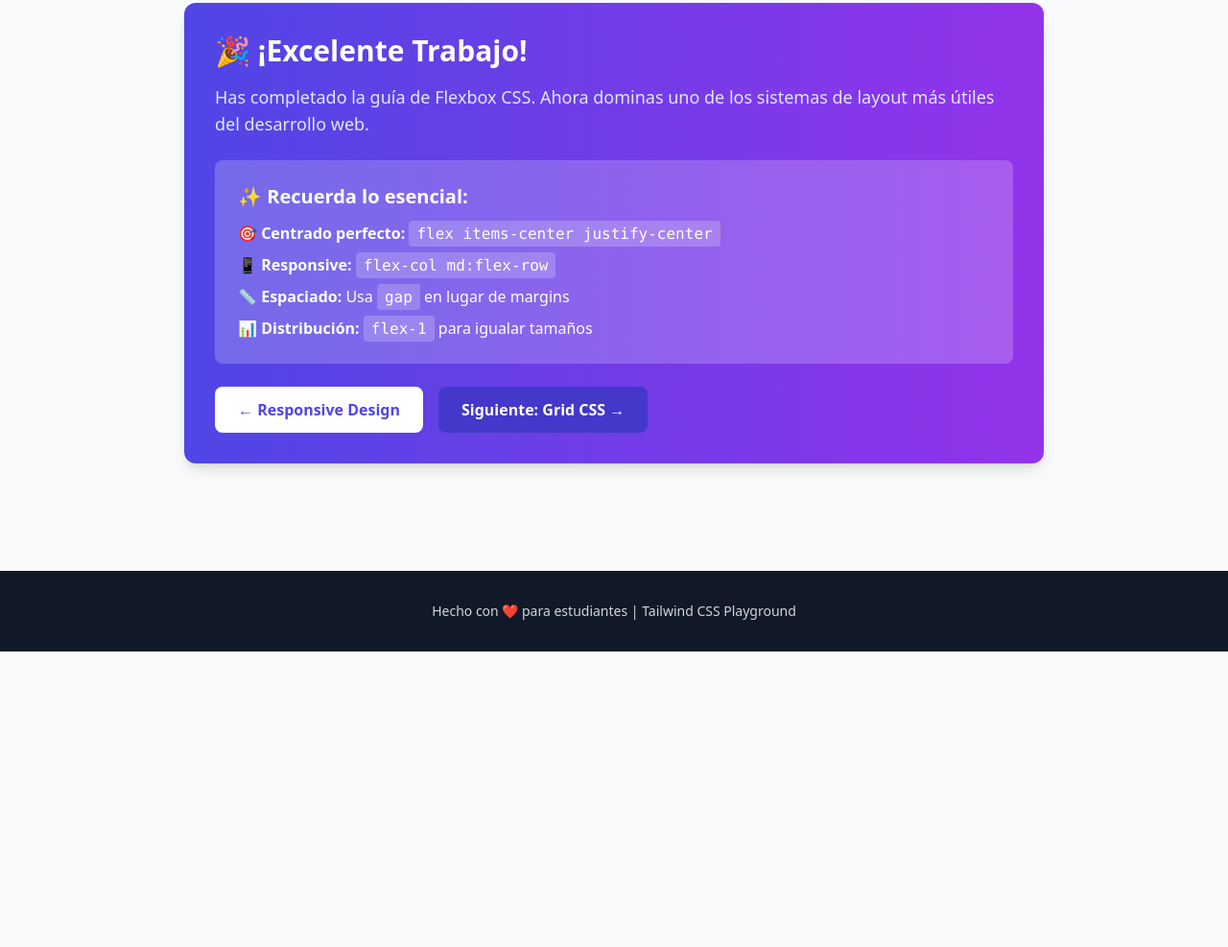
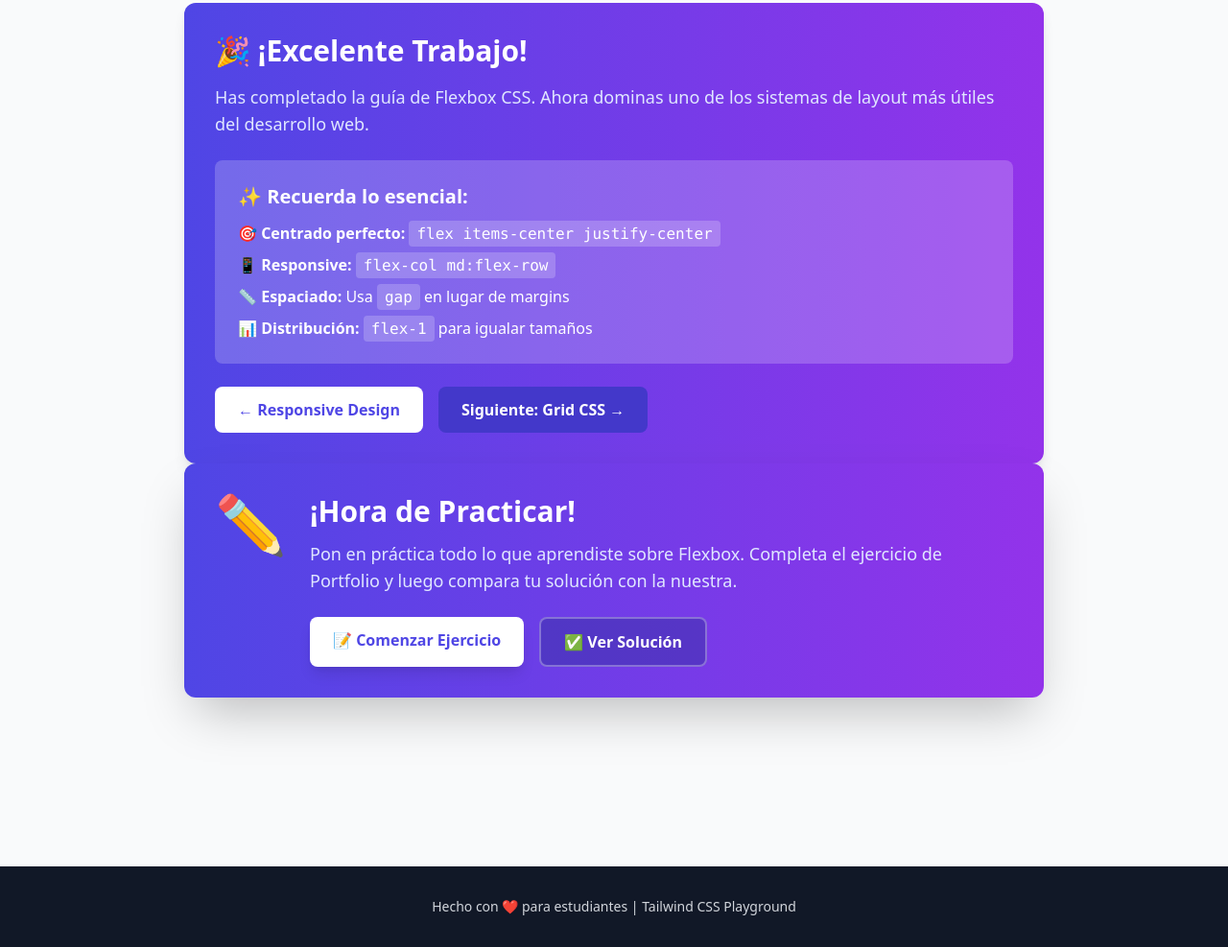
Before and after one commit to sil7en/playground-tailwindcss-agents, a website: page flex.html in a window 1280 px wide. Shown: the part 9851-10838 px from the top of the page at 96% size. Before the commit the page ends 10530 px from the top, so only its background shows below. Drawn offline with nearby package versions, Linux system fonts and the light colour scheme; files that its build step writes are made by us from their sources.

Commit message:
Add practice exercise call-to-action section to Flexbox guide

```diff
--- a/flex.html
+++ b/flex.html
@@ -678,6 +678,30 @@
             </div>
         </section>
 
+        <!-- Practice Exercise CTA -->
+        <section class="max-w-4xl mx-auto mb-16">
+            <div class="bg-gradient-to-r from-indigo-600 to-purple-600 rounded-xl shadow-2xl p-8 text-white">
+                <div class="flex items-start gap-6">
+                    <div class="text-6xl">✏️</div>
+                    <div class="flex-1">
+                        <h2 class="text-3xl font-bold mb-3">¡Hora de Practicar!</h2>
+                        <p class="text-indigo-100 text-lg mb-6">
+                            Pon en práctica todo lo que aprendiste sobre Flexbox. Completa el ejercicio de Portfolio
+                            y luego compara tu solución con la nuestra.
+                        </p>
+                        <div class="flex flex-col sm:flex-row gap-4">
+                            <a href="ejercicio-flex.html" class="px-6 py-3 bg-white text-indigo-600 font-bold rounded-lg text-center hover:bg-indigo-50 transition-colors shadow-lg">
+                                📝 Comenzar Ejercicio
+                            </a>
+                            <a href="solved/ejercicio-flex-solucion.html" class="px-6 py-3 bg-indigo-800 bg-opacity-50 text-white font-semibold rounded-lg text-center hover:bg-indigo-800 hover:bg-opacity-70 transition-colors border-2 border-white border-opacity-30">
+                                ✅ Ver Solución
+                            </a>
+                        </div>
+                    </div>
+                </div>
+            </div>
+        </section>
+
     </main>
 
     <!-- Footer -->
```
